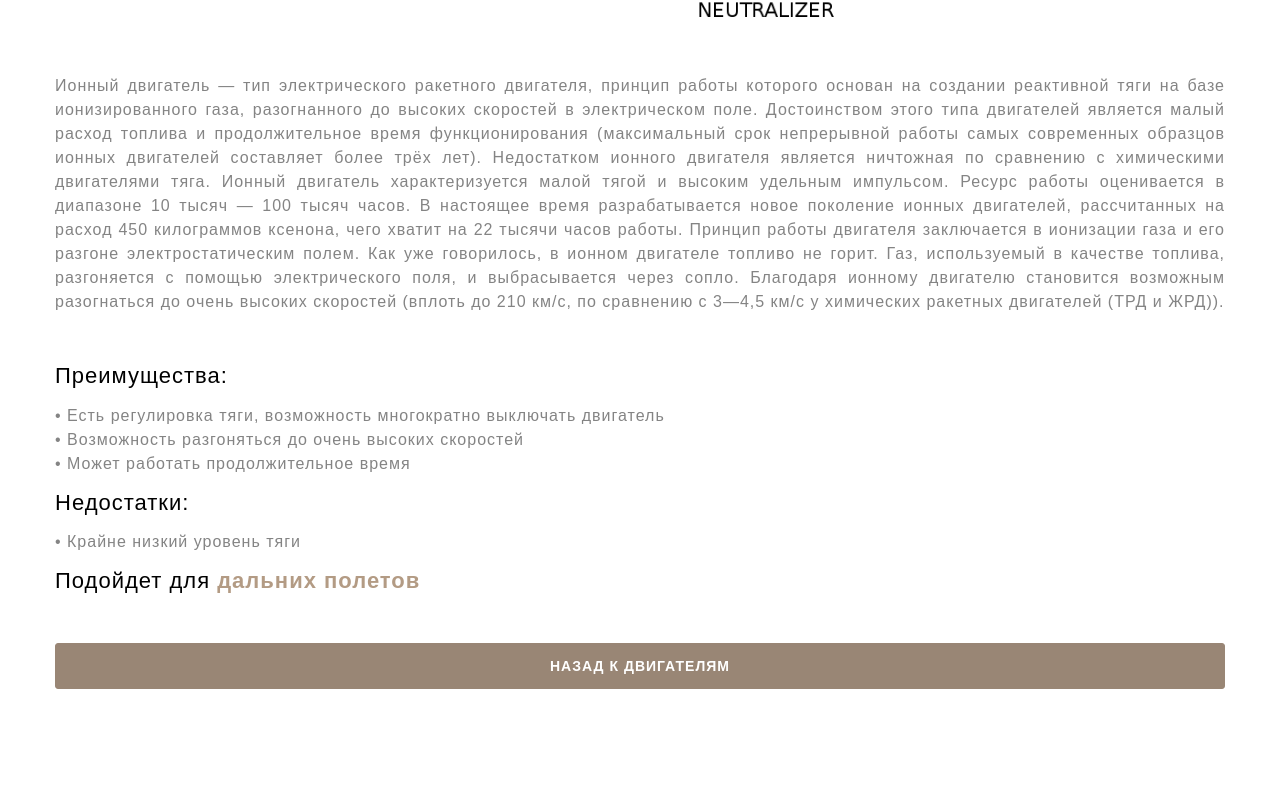
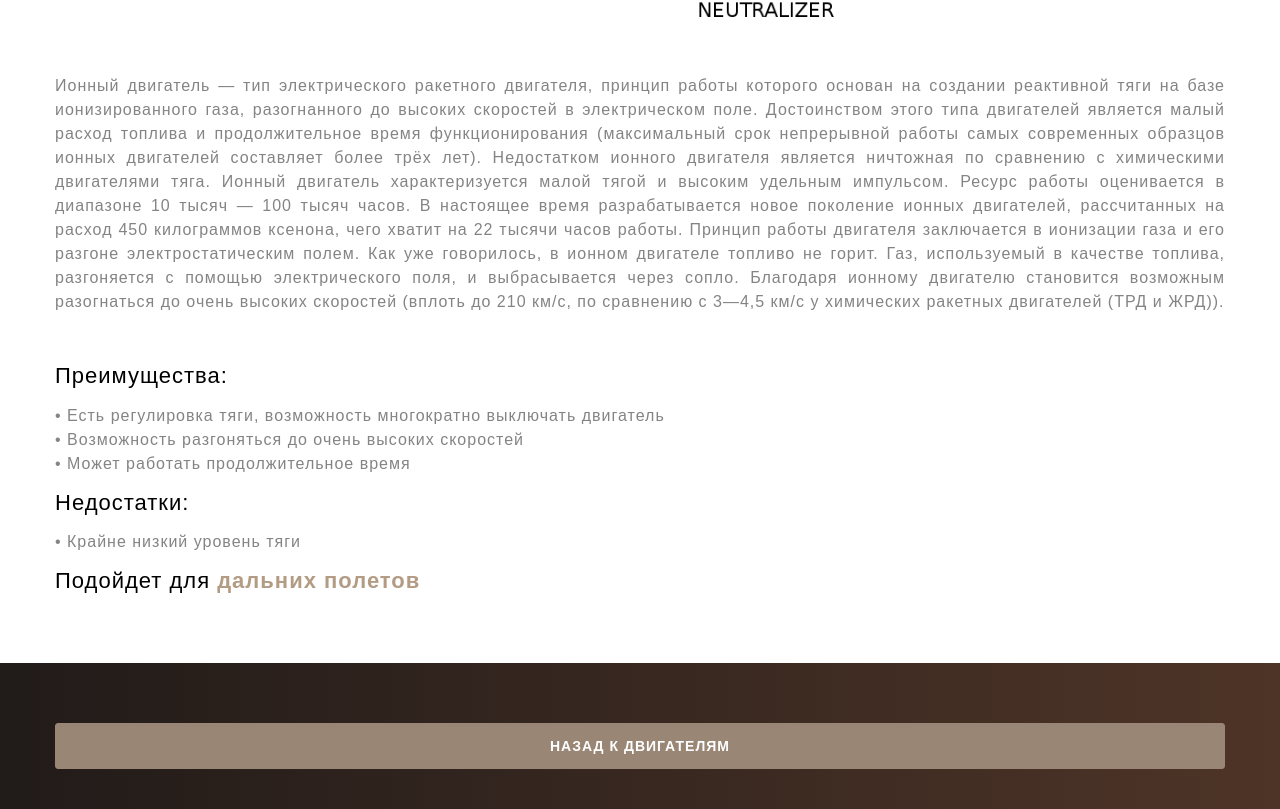
Before and after one commit to Ra4inA/indProject, a plain HTML site: page ion.html in a window 1280 px wide. Shown: the part 1009-1818 px from the top of the page. Before the commit the page ends 1698 px from the top, so only its background shows below. Drawn offline with Linux system fonts and the light colour scheme.

Commit message:
Add files via upload

```diff
--- a/css/style.css
+++ b/css/style.css
@@ -1937,9 +1937,19 @@ footer.rows .container {
 	flex-direction: column;
 	align-items: center;
 	justify-content: center;
-	height: 100px;
+	min-height: 100px;
 	background-image: linear-gradient( 90deg, rgb(33,27,25) 0%, rgb(78,52,39) 100%);
 	margin-bottom: 70px;
+	padding: 10px 20px
+}
+
+.engine__link-container_bottom {
+	margin: 70px 0 0 0;
+}
+.engine__link-container_bottom .container {
+	display: flex;
+	align-items: center;
+	padding-bottom: 30px;
 }
 .engine__link {
 	display: inline-block;
--- a/ion.html
+++ b/ion.html
@@ -31,8 +31,8 @@
             <li class='engine__con'>•	Крайне низкий уровень тяги</li>
         </ul>
         <h4 class="engine-pros-and-cons__title">Подойдет для <span>дальних полетов</span></h4>
-        <a href='index.html#projects' class='btn engine__link  engine__link_block'>НАЗАД К ДВИГАТЕЛЯМ</a>
     </div>
+    <div class="engine__link-container engine__link-container_bottom"><div class="container"><a href='index.html#projects' class='btn engine__link engine__link_block'>НАЗАД К ДВИГАТЕЛЯМ</a></div></div>
+</body>
 
-</body>
 </html>
```
Also changed, not shown: sun.html (+1 -2 lines), trd.html (+1 -1 lines), warp.html (+1 -2 lines), zrd.html (+1 -2 lines), 1 other file.
